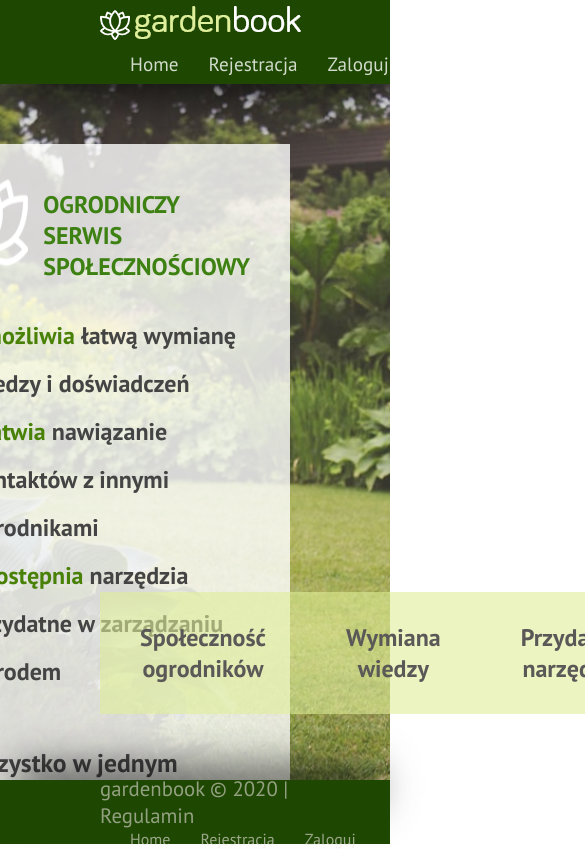
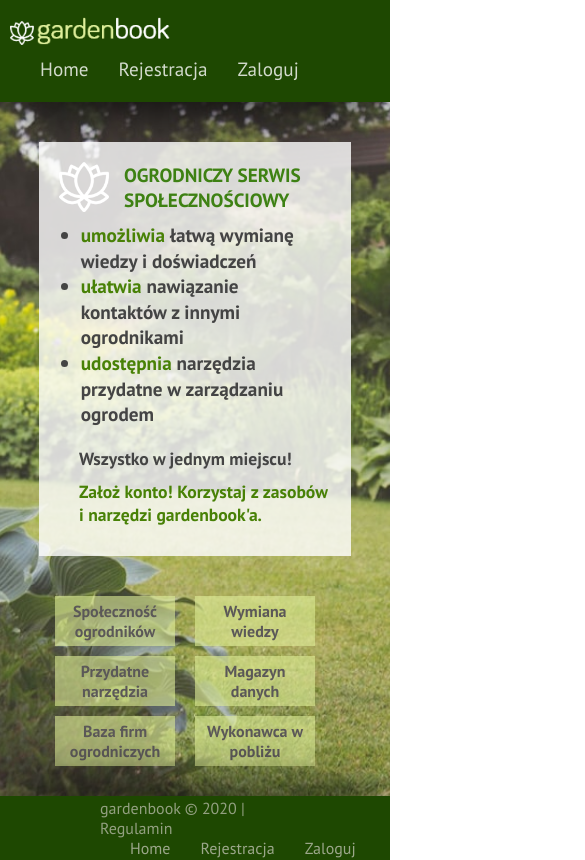
Before and after one commit to hajczek/gardenbook, a React (Create React App) app: page / in a window 390 px wide. Shown: the top 860 px of the page, 585 px wide, since content can reach past the window. Built offline with nearby package versions, Linux system fonts and the light colour scheme.

Commit message:
Added responsivnes for page component

```diff
--- a/src/assets/styles/_scss/_footer.scss
+++ b/src/assets/styles/_scss/_footer.scss
@@ -40,3 +40,9 @@ footer {
     }
   }
 }
+
+@media screen and (max-height: 850px) {
+  footer {
+    position: relative;
+  }
+}
--- a/src/assets/styles/_scss/_header.scss
+++ b/src/assets/styles/_scss/_header.scss
@@ -28,3 +28,14 @@ header {
     opacity: 100%;
   }
 }
+
+@media screen and (max-width: 700px) {
+  header {
+    padding: 0 10px;
+    margin: 0 auto;
+
+    #logo {
+      width: 160px;
+    }
+  }
+}
--- a/src/assets/styles/_scss/_info.scss
+++ b/src/assets/styles/_scss/_info.scss
@@ -48,9 +48,29 @@
   }
 }
 
-@media screen and (max-width: 1135px) {
-  .title h1 {
+@media screen and (max-width: 1250px) {
+  .info {
+    width: 80vw;
+    margin: 60px auto;
+
+    ul {
+      margin: 20px 0 30px 8%;
+    }
+  }
+}
+
+@media screen and (max-width: 1000px) {
+  .info {
+    margin: 40px auto;
+
+    .title {
+      #logo {
+        width: 50px;
+        height: 50px;
+      }
+      h1 {
         font-size: 1.5rem;
+      }
     }
 
     ul {
@@ -62,3 +82,27 @@
       font-size: 1.3rem;
     }
   }
+}
+
+@media screen and (max-width: 755px) {
+  .info {
+    padding: 20px;
+
+    .title h1 {
+      font-size: 1.2rem;
+      padding-top: 0;
+    }
+    ul {
+      margin-bottom: 20px;
+      li {
+        line-height: 1.6rem;
+      }
+    }
+    p {
+      font-size: 1.1rem;
+    }
+  }
+}
+
+@media screen and (max-width: 500px) {
+}
--- a/src/assets/styles/_scss/_moreInfo.scss
+++ b/src/assets/styles/_scss/_moreInfo.scss
@@ -2,6 +2,7 @@
   position: absolute;
   bottom: 130px;
   display: flex;
+  flex-wrap: wrap;
   justify-content: space-between;
   width: 100vw;
   padding: 0 100px;
@@ -12,9 +13,10 @@
     font-size: 1.5rem;
     color: $light-grey-color;
     font-weight: bold;
-    width: 220px;
+    width: 210px;
     text-align: center;
     padding: 30px 40px;
+    justify-content: center;
 
     &:hover {
       background-color: $limone-color;
@@ -23,3 +25,80 @@
     }
   }
 }
+
+@media screen and (max-width: 1500px) {
+  .more-info .title {
+    font-size: 1.3rem;
+    width: 190px;
+  }
+}
+
+@media screen and (max-width: 1365px) {
+  .more-info {
+    bottom: 80px;
+    width: 100vw;
+    margin: 0 auto;
+
+    .title {
+      font-size: 1.2rem;
+      //  width: 180px;
+      padding: 20px;
+      margin-bottom: 20px;
+    }
+  }
+}
+
+@media screen and (max-width: 1280px) {
+  .more-info {
+    justify-content: center;
+    padding: 0;
+
+    .title {
+      // width: 200px;
+      margin-right: 20px;
+    }
+  }
+}
+
+@media screen and (max-width: 924px) {
+  .more-info {
+    .title {
+      padding: 15px;
+    }
+  }
+}
+
+@media screen and (max-width: 660px) {
+  .more-info {
+    margin-bottom: 20px;
+
+    .title {
+      width: 150px;
+      font-size: 1rem;
+    }
+  }
+}
+
+@media screen and (max-width: 550px) {
+  .more-info {
+    .title {
+      width: 120px;
+    }
+  }
+}
+
+@media screen and (max-width: 430px) {
+  .more-info {
+    .title {
+      padding: 5px;
+      margin-bottom: 10px;
+    }
+  }
+}
+
+@media screen and (max-height: 850px) {
+  .more-info {
+    position: relative;
+    bottom: 0;
+  }
+}
--- a/src/assets/styles/_scss/_page.scss
+++ b/src/assets/styles/_scss/_page.scss
@@ -7,3 +7,9 @@
   display: flex;
   flex-direction: column;
 }
+
+@media screen and (max-height: 850px) {
+  .contentPage {
+    height: 100%;
+  }
+}
```
Lines whose indentation alone changed are shown as unchanged.
